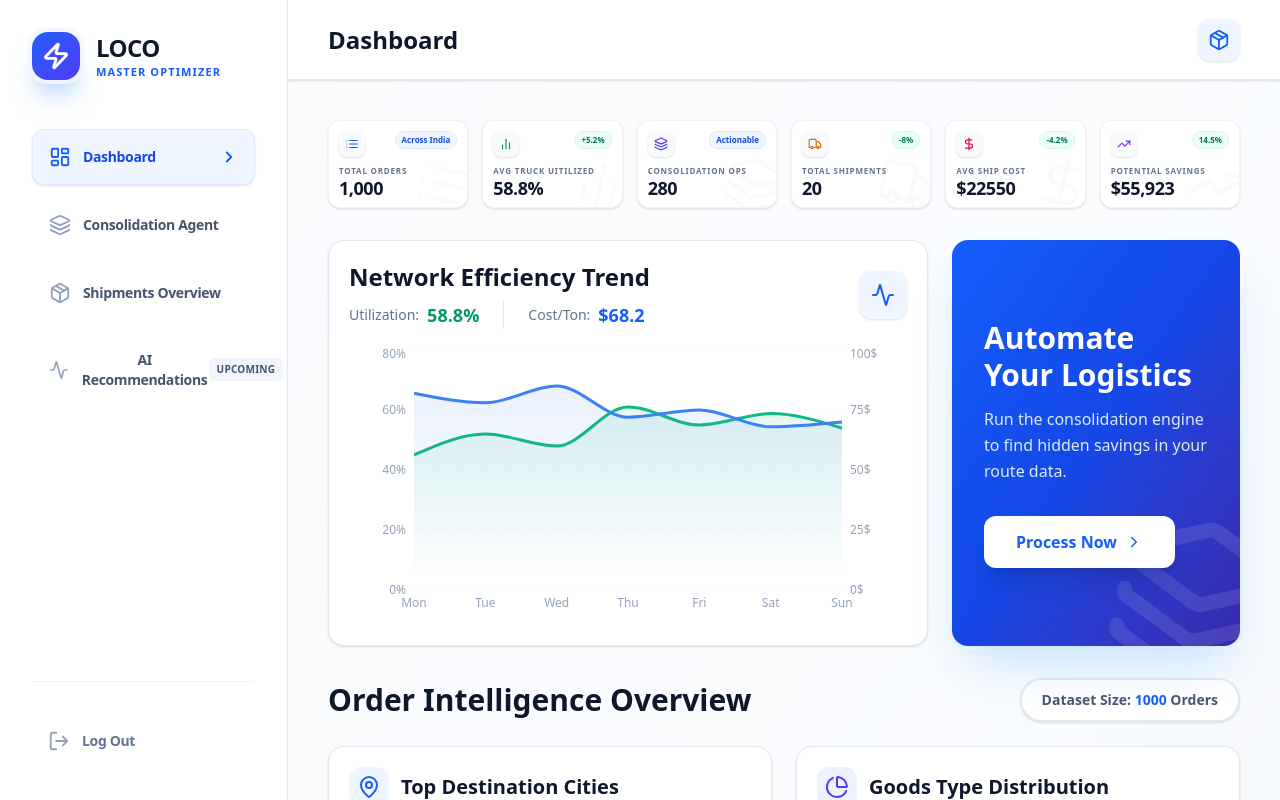
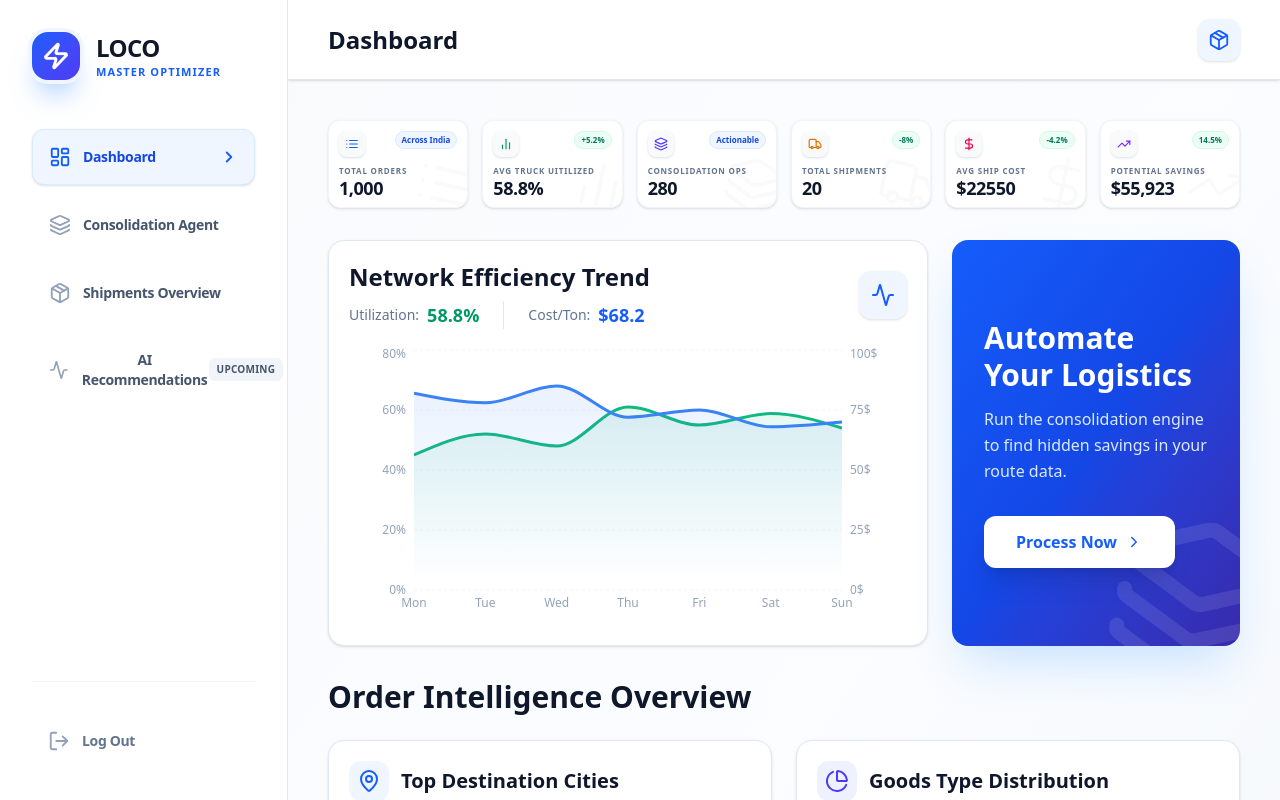
Before and after one commit to Anushkacsv/load-consolidation, a React (Vite) app: page / in a window 1280 px wide. Shown: the top 800 px of the page. Built offline with nearby package versions, Linux system fonts and the light colour scheme.

Commit message:
feat: Remove dataset size indicator from dashboard

```diff
--- a/src/App.tsx
+++ b/src/App.tsx
@@ -954,9 +954,6 @@ export default function App() {
                 <section className="space-y-6">
                   <div className="flex flex-col sm:flex-row sm:items-center justify-between gap-4">
                     <h3 className="text-2xl md:text-3xl font-black text-slate-900 leading-tight">Order Intelligence Overview</h3>
-                    <div className="text-sm font-semibold text-slate-600 bg-white px-5 py-2.5 rounded-full border-2 border-slate-200 shadow-sm w-fit">
-                      Dataset Size: <strong className="text-blue-600">{dataset.length}</strong> Orders
-                    </div>
                   </div>
                   <OrderOverview data={dataset} />
                 </section>
```
